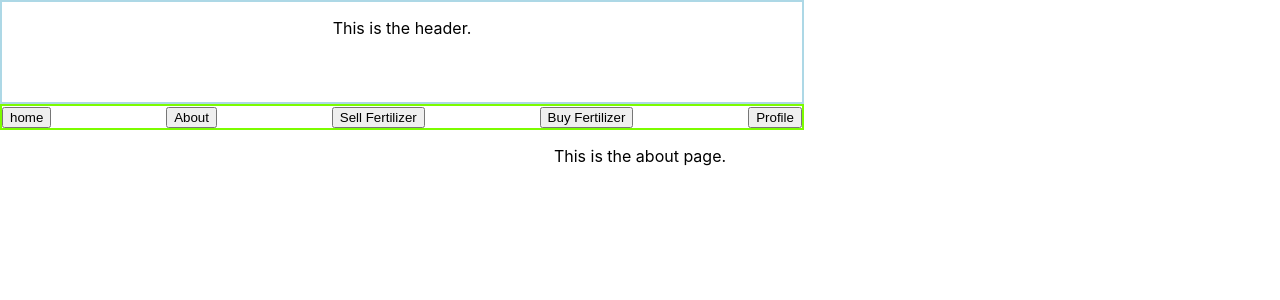
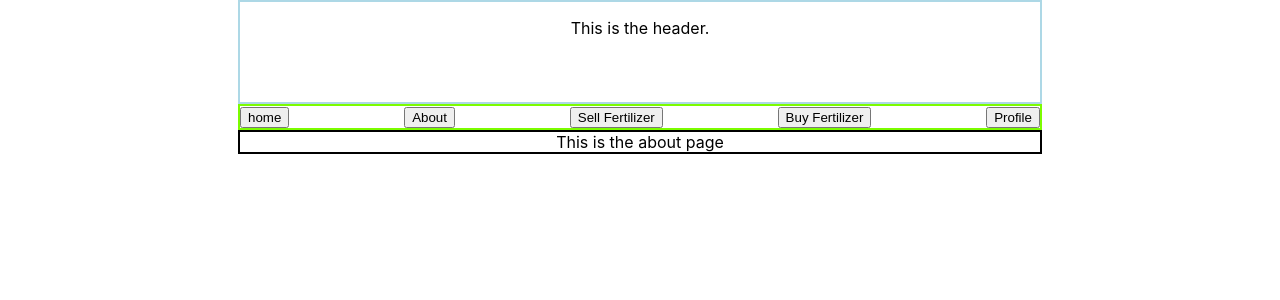
Before and after one commit to GarrettSmithyNL/afterthepoopfrontend, a React (Create React App) app: page /about in a window 1280 px wide. Shown: the top 300 px of the page. Built offline with nearby package versions, Linux system fonts and the light colour scheme.

Commit message:
updated the format of the about page.

```diff
--- a/src/components/Pages/About/About.css
+++ b/src/components/Pages/About/About.css
@@ -0,0 +1,13 @@
+.aboutPage {
+    display: flex;
+    flex-direction: column;
+    align-items: center;
+}
+
+.aboutBody {
+    display: flex;
+    flex-direction: column;
+    align-items: center;
+    width: 800px;
+    border: 2px solid black;
+}
--- a/src/components/Pages/About/About.jsx
+++ b/src/components/Pages/About/About.jsx
@@ -7,7 +7,9 @@ export const About = () => {
         <div className={"aboutPage"}>
             <Header />
             <NavBar />
-            <p>This is the about page.</p>
+            <div className={'aboutBody'}>
+                This is the about page
+            </div>
         </div>
     )
 }
--- a/src/components/Pages/UserProfile/UserProfile.jsx
+++ b/src/components/Pages/UserProfile/UserProfile.jsx
@@ -9,7 +9,6 @@ import {UserReset} from "../../SubComponents/UserReset/UserReset";
 
 export const UserProfile = () => {
     return (
-
         <div className={"userProfilePage"}>
             <Header />
             <NavBar />
@@ -19,8 +18,6 @@ export const UserProfile = () => {
                 <Route path={'/transactions'} element={<UserTransaction />} />
                 <Route path={'/delete'} element={ <UserDelete /> } />
             </Routes>
-
         </div>
-
     );
 }
```
Lines whose indentation alone changed are shown as unchanged.
